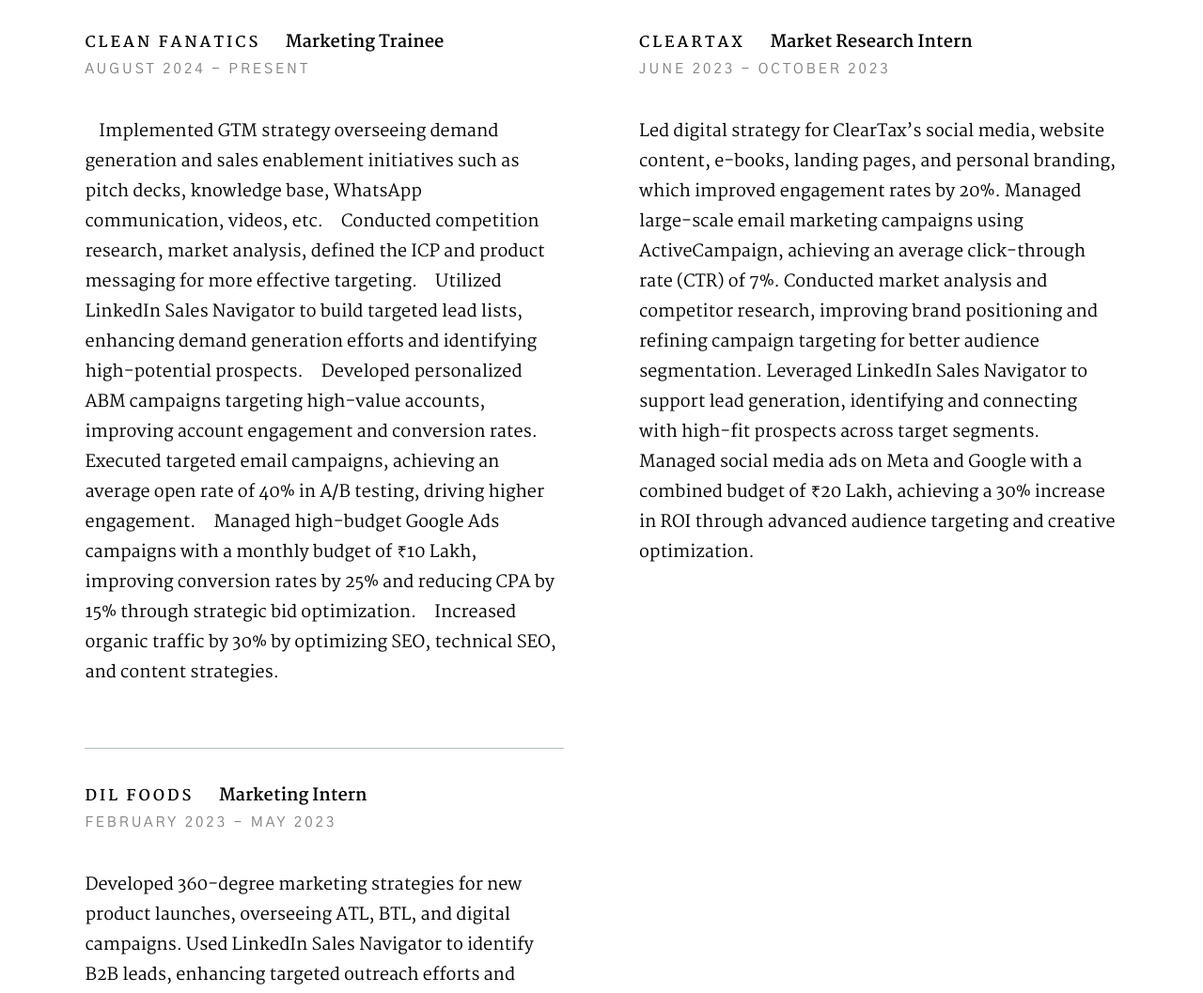
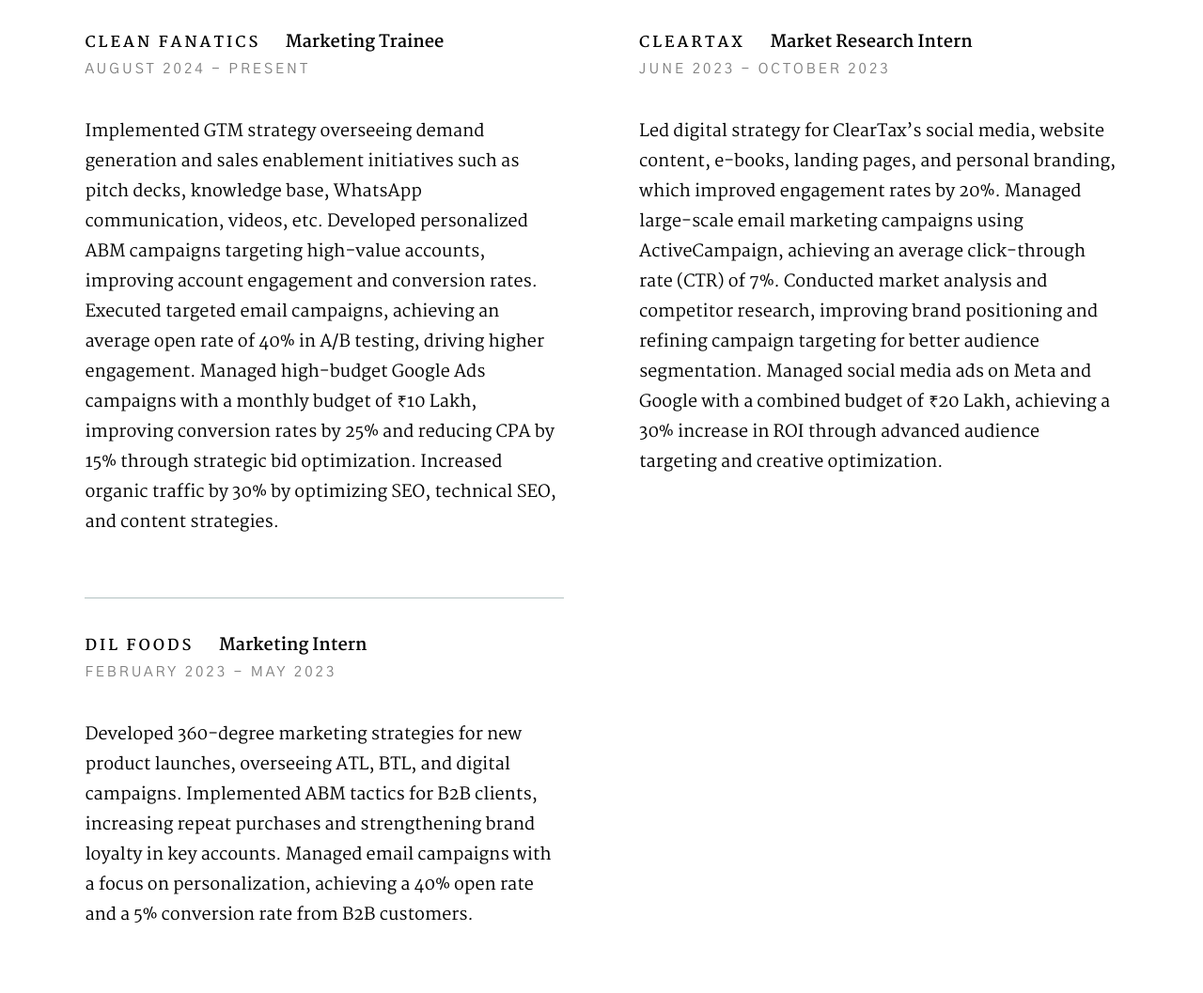
Before and after one commit to Abhisheksingh1906/Abhisheksingh, a plain HTML site: page index.html in a window 1280 px wide. Shown: the part 2120-3177 px from the top of the page at 94% size. Drawn offline with nearby package versions, Linux system fonts and the light colour scheme.

Commit message:
Update index.html

```diff
--- a/index.html
+++ b/index.html
@@ -178,19 +178,15 @@
                         </div>
 
                         <p>
-                         Implemented GTM strategy overseeing demand generation and sales enablement initiatives such
+                        Implemented GTM strategy overseeing demand generation and sales enablement initiatives such
                         as pitch decks, knowledge base, WhatsApp communication, videos, etc.
-                         Conducted competition research, market analysis, defined the ICP and product messaging for
-                        more effective targeting.
-                         Utilized LinkedIn Sales Navigator to build targeted lead lists, enhancing demand generation
-                        efforts and identifying high-potential prospects.
-                         Developed personalized ABM campaigns targeting high-value accounts, improving account engagement
+                        Developed personalized ABM campaigns targeting high-value accounts, improving account engagement
                         and conversion rates.
-                         Executed targeted email campaigns, achieving an average open rate of 40% in A/B testing, driving
+                        Executed targeted email campaigns, achieving an average open rate of 40% in A/B testing, driving
                         higher engagement.
-                         Managed high-budget Google Ads campaigns with a monthly budget of ₹10 Lakh, improving
+                        Managed high-budget Google Ads campaigns with a monthly budget of ₹10 Lakh, improving
                         conversion rates by 25% and reducing CPA by 15% through strategic bid optimization.
-                         Increased organic traffic by 30% by optimizing SEO, technical SEO, and content strategies.
+                        Increased organic traffic by 30% by optimizing SEO, technical SEO, and content strategies.
                         </p>
                     </div>
                 </div> <!-- end column -->
@@ -213,8 +209,6 @@
                         click-through rate (CTR) of 7%.
                         Conducted market analysis and competitor research, improving brand positioning and refining
                         campaign targeting for better audience segmentation.
-                        Leveraged LinkedIn Sales Navigator to support lead generation, identifying and connecting with
-                        high-fit prospects across target segments.
                         Managed social media ads on Meta and Google with a combined budget of ₹20 Lakh, achieving a
                         30% increase in ROI through advanced audience targeting and creative optimization.
                         </p>
@@ -235,10 +229,6 @@
                         <p>
                         Developed 360-degree marketing strategies for new product launches, overseeing ATL, BTL, and
                         digital campaigns.
-                        Used LinkedIn Sales Navigator to identify B2B leads, enhancing targeted outreach efforts and
-                        qualifying demand generation leads.
-                        Conducted consumer research and market segmentation for product positioning, which led to a 20%
-                        increase in product adoption in the first quarter post-launch.
                         Implemented ABM tactics for B2B clients, increasing repeat purchases and strengthening brand
                         loyalty in key accounts.
                         Managed email campaigns with a focus on personalization, achieving a 40% open rate and a 5%
```
